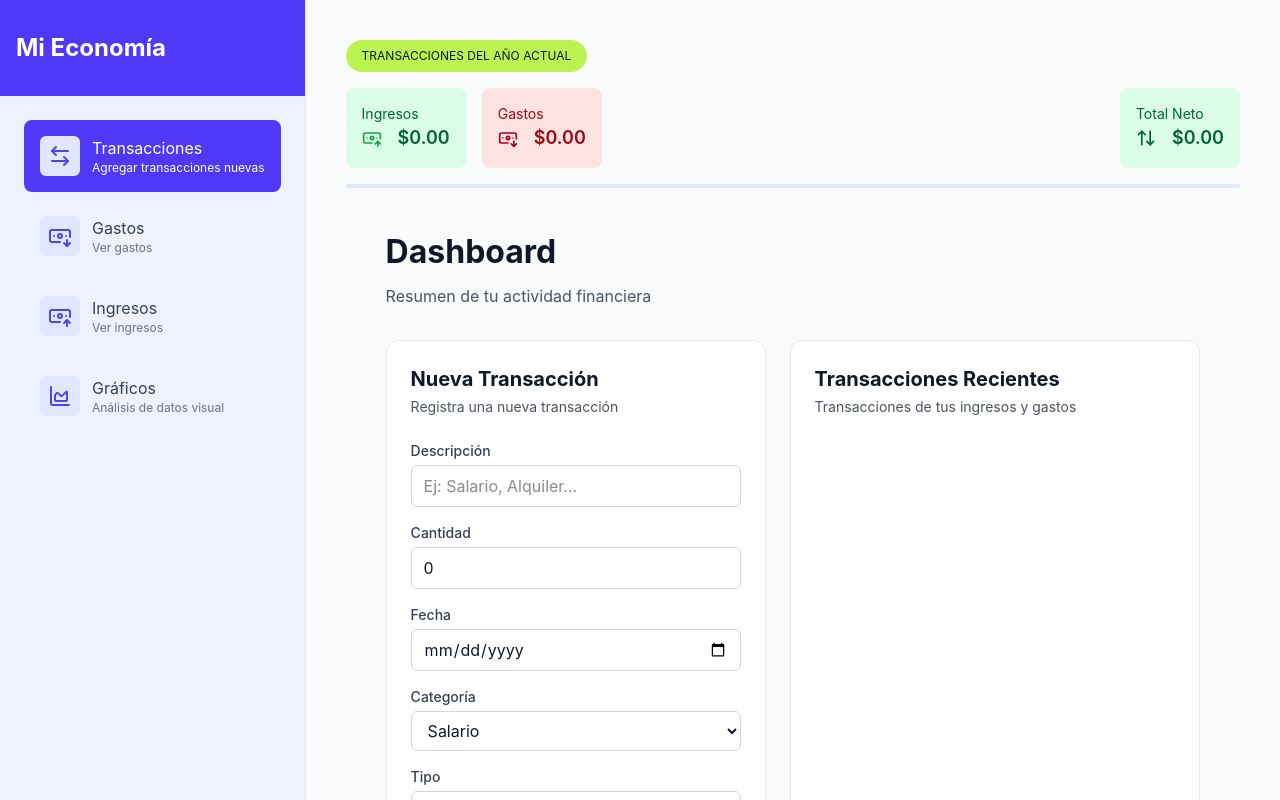
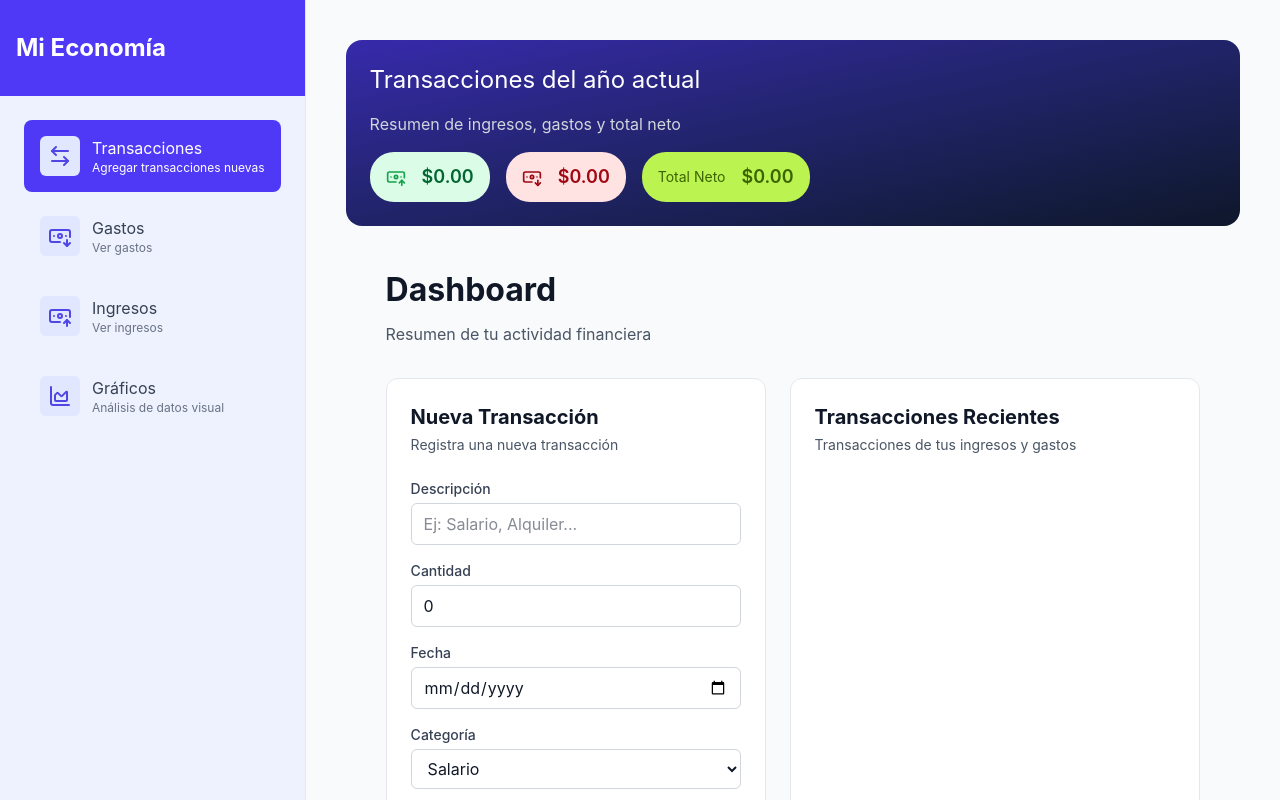
Before and after one commit to fjmg84/handle-my-economy, a Next.js app: page /dashboard in a window 1280 px wide. Built offline with nearby package versions, Linux system fonts and the light colour scheme.

Commit message:
feat: refactor TransactionsDisplay component for improved layout and styling

```diff
--- a/components/shares/TransactionsDisplay.tsx
+++ b/components/shares/TransactionsDisplay.tsx
@@ -1,7 +1,7 @@
 "use client";
 
 import useFinanceHook from "@/stores/useFinanceHook";
-import { ArrowUpDown, BanknoteArrowDown, BanknoteArrowUp } from "lucide-react";
+import { BanknoteArrowDown, BanknoteArrowUp } from "lucide-react";
 
 function TransactionsDisplay() {
   const { incomes, expenses } = useFinanceHook();
@@ -27,21 +27,16 @@ function TransactionsDisplay() {
   });
 
   const netTotal = incomeTotal - expenseTotal;
-  const colorNetTotal = netTotal >= 0 ? "text-green-800" : "text-red-800";
-  const bgColorNetTotal = netTotal >= 0 ? "bg-green-100" : "bg-red-100";
-  const iconColorNetTotal = netTotal >= 0 ? "#016630" : "#9f0712";
 
   return (
-    <div className="flex flex-col gap-4">
-      <h2 className="text-xs bg-lime-300 px-4 py-2 rounded-full w-max uppercase">
-        Transacciones del año actual
-      </h2>
+    <div className="flex flex-col gap-4 from-indigo-800 to-slate-900 bg-linear-to-br rounded-2xl p-6">
+      <h2 className="text-2xl text-white">Transacciones del año actual</h2>
+      <span className="text-base text-gray-300">
+        Resumen de ingresos, gastos y total neto
+      </span>
 
-      <div className="space-y-4 flex flex-col md:flex-row md:space-x-4 md:space-y-0 justify-between">
-        <div className="flex gap-4">
-          <div className="p-4 bg-green-100 rounded-lg">
-            <p className="text-sm text-green-800">Ingresos</p>
-            <div className="flex justify-center gap-4 items-center">
+      <div className="flex flex-col md:flex-row gap-4 justify-start">
+        <div className="px-4 py-2 h-12.5 bg-green-100 rounded-3xl flex justify-center gap-4 items-center w-max">
           <BanknoteArrowUp color="#16a34a" size={20} />
 
           <p className="text-lg font-semibold text-green-800">
@@ -51,11 +46,8 @@ function TransactionsDisplay() {
             }).format(incomeTotal)}
           </p>
         </div>
-          </div>
 
-          <div className="p-4 bg-red-100 rounded-lg">
-            <p className="text-sm text-red-800">Gastos</p>
-            <div className="flex justify-center gap-4 items-center">
+        <div className="px-4 py-2 h-12.5 bg-red-100 rounded-3xl flex justify-center gap-4 items-center w-max">
           <BanknoteArrowDown color="#9f0712" size={20} />
 
           <p className="text-lg font-semibold text-red-800">
@@ -65,15 +57,14 @@ function TransactionsDisplay() {
             }).format(expenseTotal)}
           </p>
         </div>
-          </div>
-        </div>
 
-        <div className={`p-4 ${bgColorNetTotal} rounded-lg`}>
-          <p className={`text-sm ${colorNetTotal}`}>Total Neto</p>
+        <div
+          className={`px-4 py-2 h-12.5 bg-lime-300 rounded-3xl flex justify-center gap-4 items-center w-max`}
+        >
+          <p className={`text-sm text-lime-800`}>Total Neto</p>
 
           <div className="flex justify-center gap-4 items-center">
-            <ArrowUpDown color={iconColorNetTotal} size={20} />
-            <p className={`text-lg font-semibold ${colorNetTotal}`}>
+            <p className={`text-lg font-semibold text-lime-800`}>
               {new Intl.NumberFormat("en-US", {
                 style: "currency",
                 currency: "USD",
@@ -82,8 +73,6 @@ function TransactionsDisplay() {
           </div>
         </div>
       </div>
-
-      <div className=" p-0.5 bg-blue-100 rounded-full" />
     </div>
   );
 }
```
Lines whose indentation alone changed are shown as unchanged.
